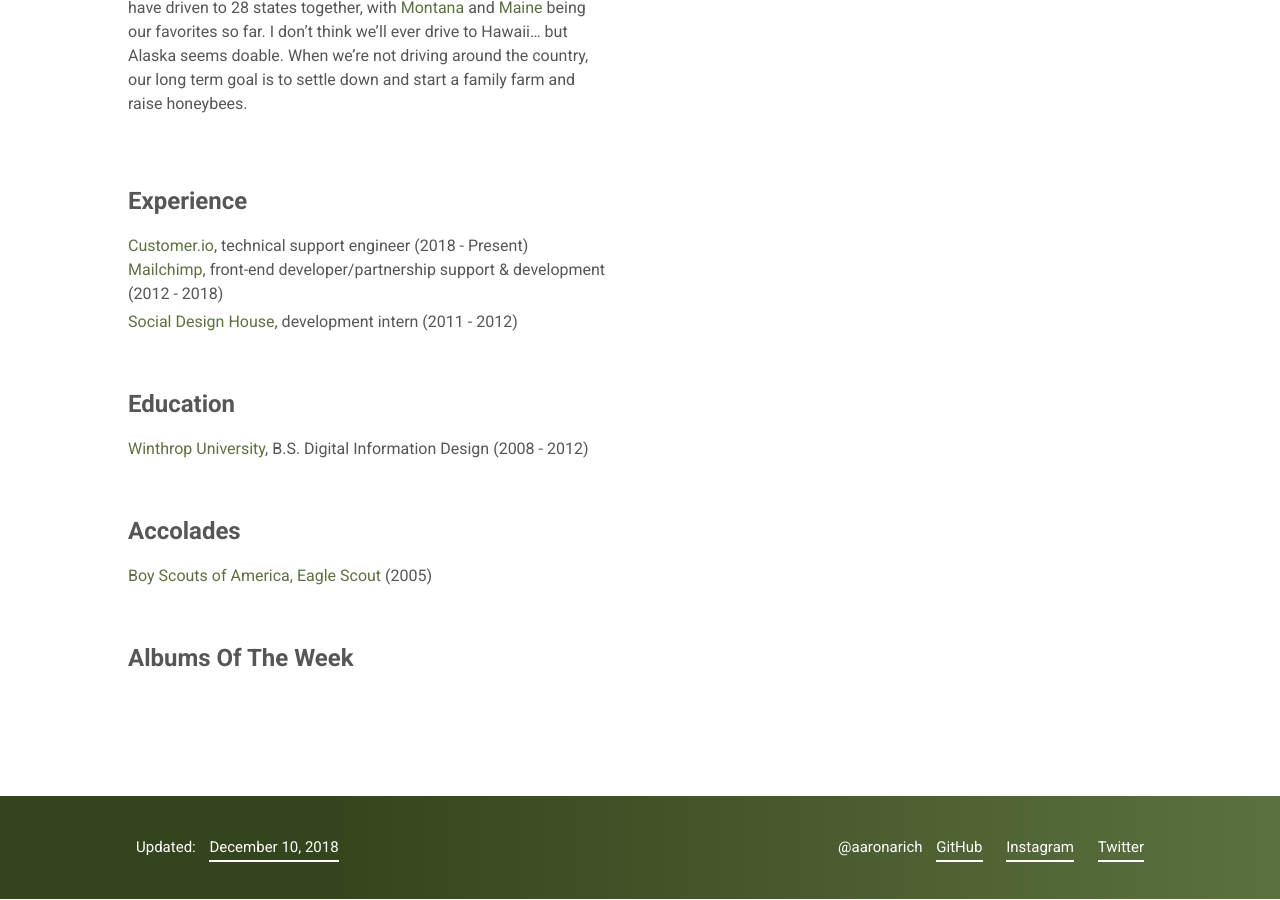
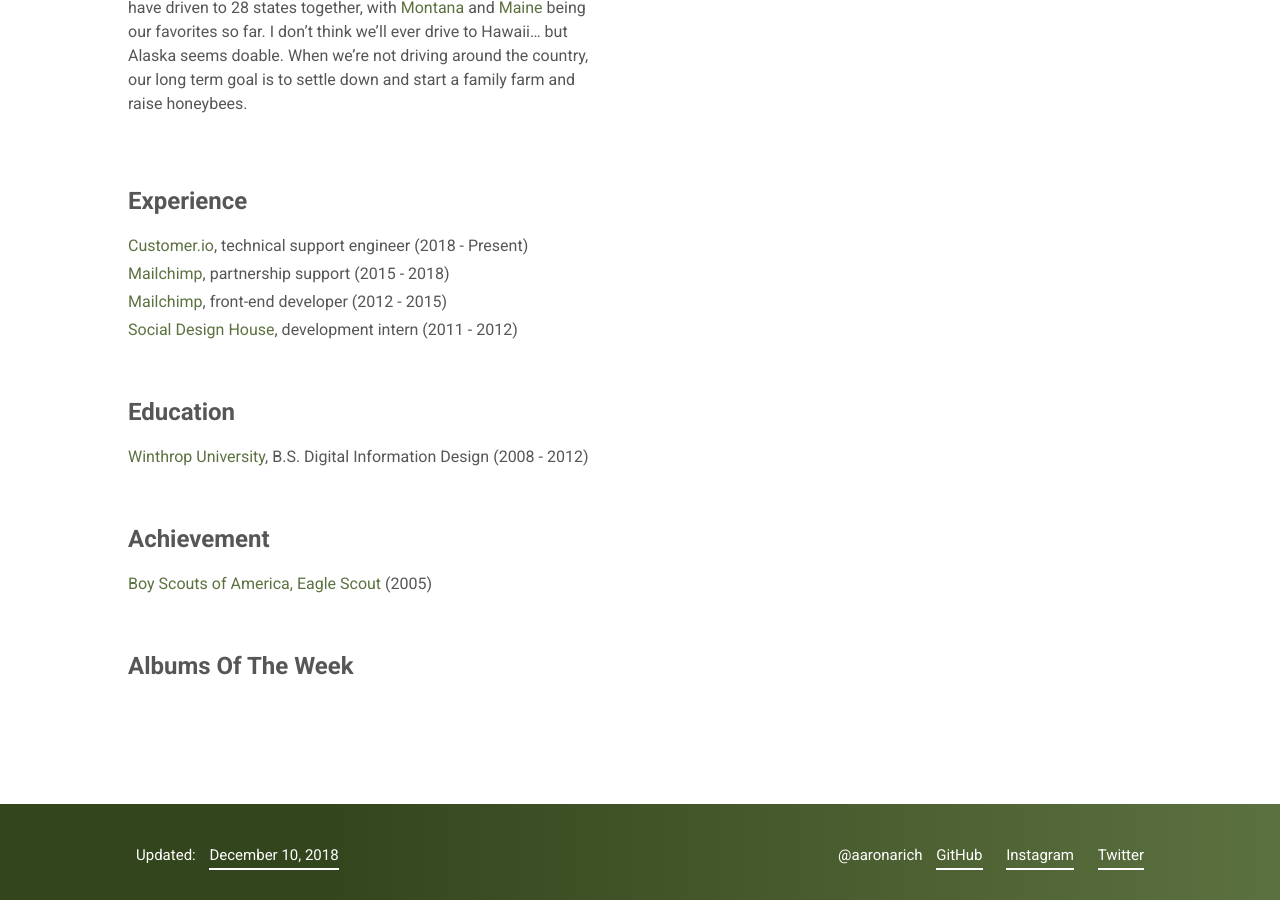
Before and after one commit to aaronarich/aaronarich.github.io, a Jekyll site: the page built from about.md, in a window 1280 px wide and 900 px high, scrolled down 599 px. Built offline with Jekyll 4.4.1, drawn with Linux system fonts in a browser that asks for light colours.

Commit message:
Update about page; update Social link, adjust copy

```diff
--- a/_layouts/about.html
+++ b/_layouts/about.html
@@ -19,12 +19,16 @@ layout: default
         <a href="https://customer.io">Customer.io</a>, technical support engineer (2018 - Present)
       </span>
 
-      <span class="db">
-        <a href="https://mailchimp.com/">Mailchimp</a>, front-end developer/partnership support & development (2012 - 2018)
+      <span class="db pt1">
+        <a href="https://mailchimp.com/">Mailchimp</a>, partnership support (2015 - 2018)
       </span>
 
       <span class="db pt1">
-        <a href="http://socialdesignhouse.com/">Social Design House</a>, development intern (2011 - 2012)
+        <a href="https://mailchimp.com/">Mailchimp</a>, front-end developer (2012 - 2015)
+      </span>
+
+      <span class="db pt1">
+        <a href="https://socialdesign.house/">Social Design House</a>, development intern (2011 - 2012)
       </span>
 
       <h2 class="pt4">Education</h2>
@@ -32,7 +36,7 @@ layout: default
         <a href="https://www.winthrop.edu/majors/default.aspx?id=9941">Winthrop University</a>, B.S. Digital Information Design (2008 - 2012)
       </span>
 
-      <h2 class="pt4">Accolades</h2>
+      <h2 class="pt4">Achievement</h2>
       <span class="db">
         <a href="https://www.scouting.org/resources/guide-to-advancement/eagle-scout-rank/">Boy Scouts of America, Eagle Scout</a> (2005)
       </span>
```
